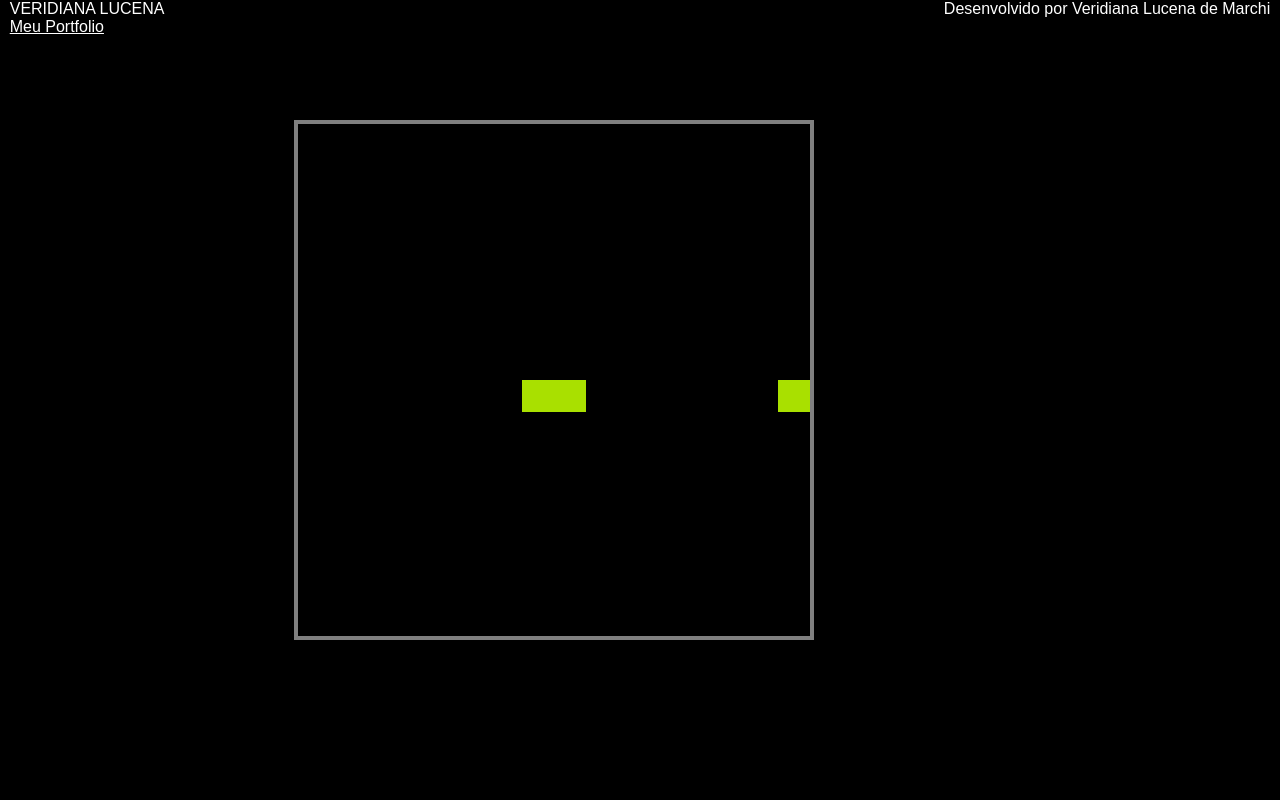
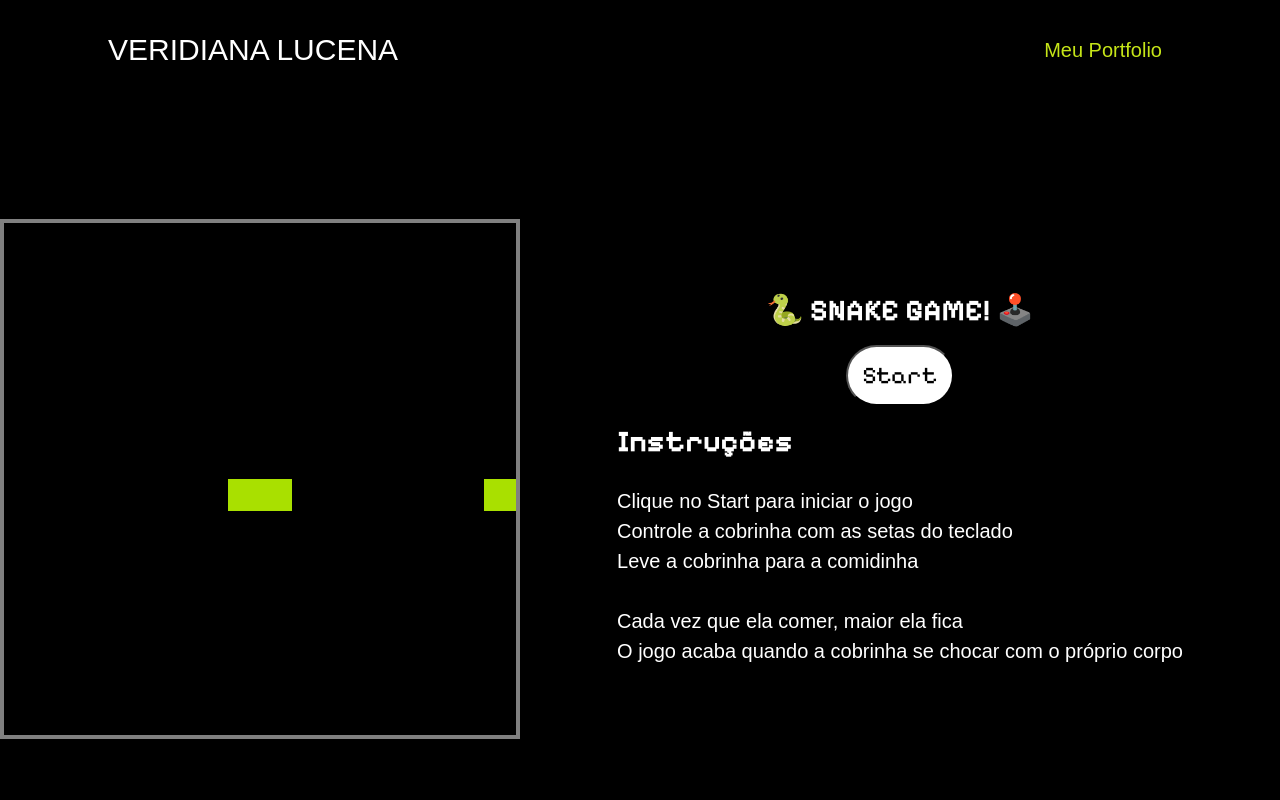
Before and after one commit to haaveeni/jogo-da-cobrinha, a plain HTML site: page index.html in a window 1280 px wide. Shown: the top 800 px of the page. Drawn offline with Linux system fonts and the light colour scheme.

Commit message:
Added styles to author info

```diff
--- a/style.css
+++ b/style.css
@@ -6,9 +6,45 @@
     color: #fff;
 }
 
-#the-game {
-    height: 95vh;
-    width: 95vh;
+html {
+    font-size: 62.5%;
+}
+
+header {
+    display: flex;
+    height: 10rem;
+    margin: 0 10.8rem;
+    align-items: center;
+    justify-content: space-between;
+}
+
+header span {
+    font-size: 3rem;
+}
+
+.unorder-menu {
+    display: flex;
+    list-style: none;
+}
+
+.menu-link {
+    margin: 0 1rem;
+    text-decoration: none;
+    color: #c6e518;
+    font-size: 2rem;
+}
+
+.menu-link:hover {
+    color: #C7C7C7;
+}
+
+#snake {
+    display: flex;
+    align-items: center;
+    justify-content: space-evenly;
+}
+
+#game-info {
     display: flex;
     justify-content: center;
     align-items: center;
@@ -16,7 +52,7 @@
 }
 
 h1 {
-    font-size: 30px;
+    font-size: 3rem;
 }
 
 h1,
@@ -26,22 +62,17 @@ button {
 }
 
 #gameCanvas {
-    border: 4px solid gray;
+    border: 0.4rem solid gray;
 }
 
 button {
     display: block;
-    margin: 20px 0;
-    padding: 14px;
+    margin: 2rem 0;
+    padding: 1.4rem;
     background-color: #fff;
     color: #000;
     font-size: larger;
-    border-radius: 100px;
-}
-
-body {
-    display: flex;
-    justify-content: space-evenly;
+    border-radius: 10rem;
 }
 
 #game-info {
@@ -51,6 +82,12 @@ body {
     justify-content: center;
     align-items: center;
     flex-direction: column;
-    font-size: larger;
-    line-height: 30px;
+    font-size: 2rem;
+    line-height: 3rem;
 }
+
+footer {
+    display: flex;
+    justify-content: center;
+    margin-bottom: 4rem;
+}
```
